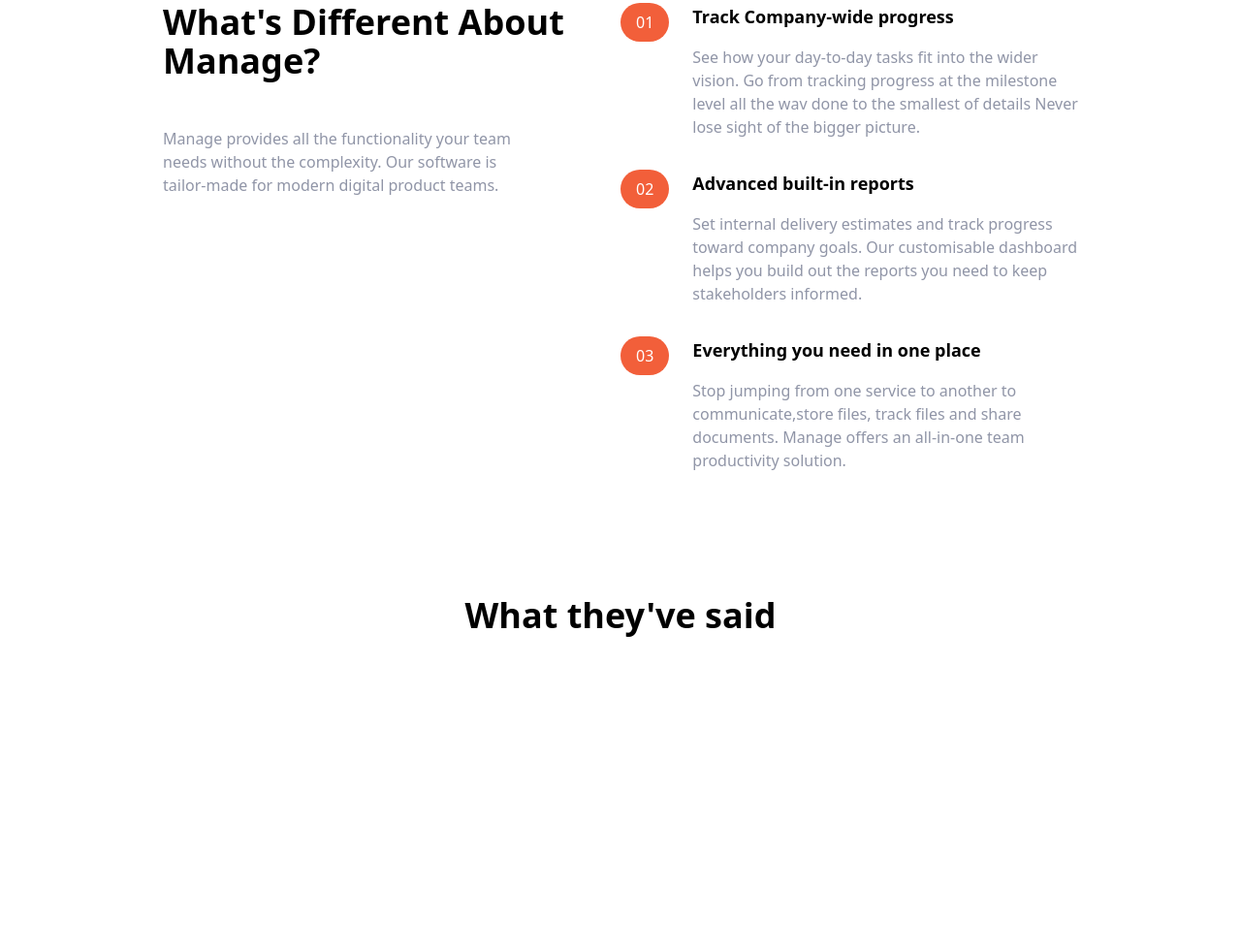
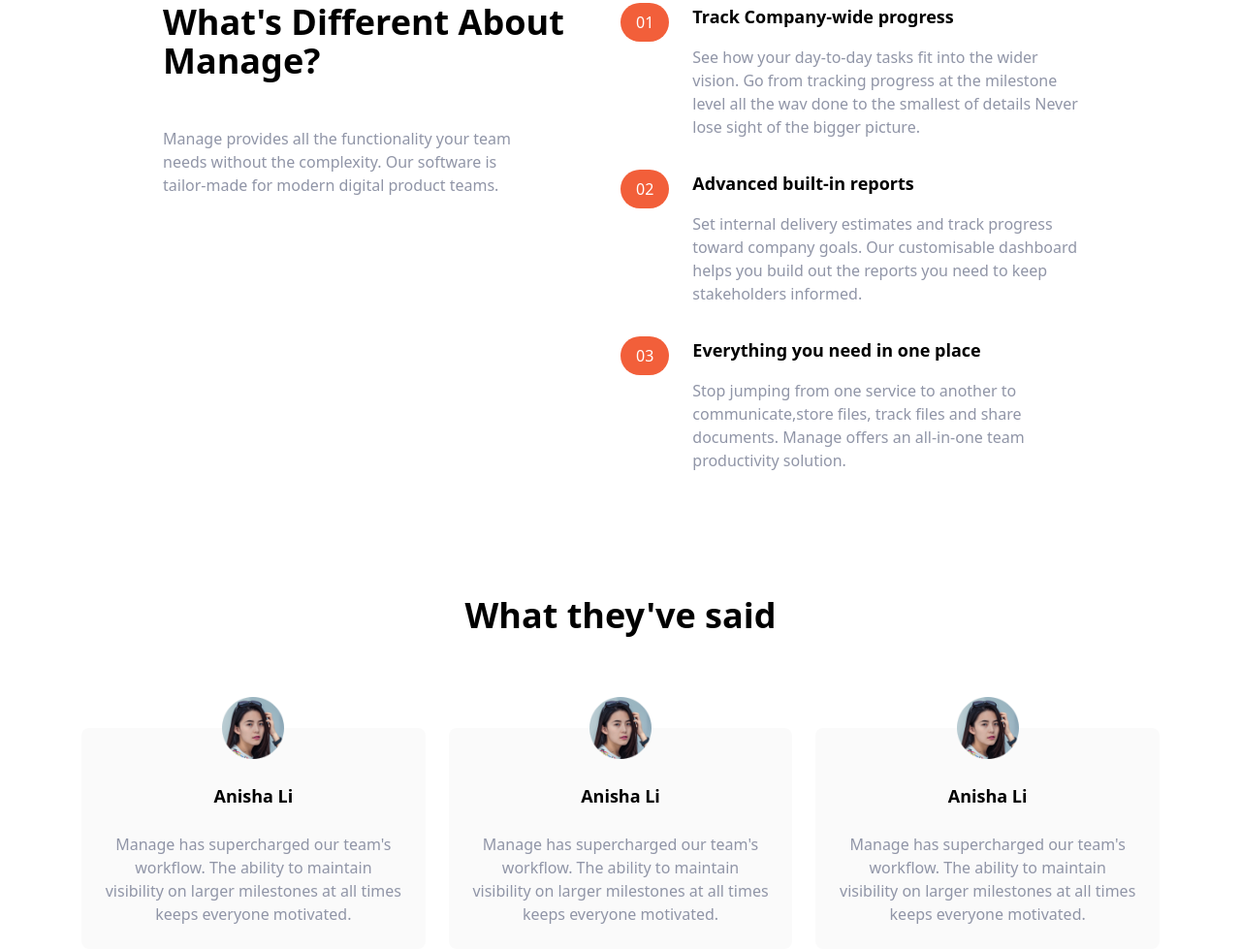
Before and after one commit to thehero1z/manage, a website: page index.html in a window 1280 px wide. Shown: the part 653-1632 px from the top of the page at 97% size. Before the commit the page ends 1312 px from the top, so only its background shows below. Drawn offline with Linux system fonts and the light colour scheme.

Commit message:
testimonial commit

```diff
--- a/index.html
+++ b/index.html
@@ -135,8 +135,28 @@
       <h2 class="text-4xl font-bold text-center">
         What they've said
       </h2>
+      <!-- testimonials container -->
+     <div class="flex flex-col mt-24 md:flex-row md:space-x-6">
+      <!-- 1st Testimonial -->
+      <div class="flex flex-col items-center p-6 space-y-6 rounded-lg bg-veryLightGray md:w-1/3">
+      <img class="w-16 -mt-14 " src="./images/avatar-anisha.png" alt="potrait of Anisha">
+      <h5 class="text-lg font-bold">Anisha Li</h5>
+      <p class="text-darkGrayishBlue"> Manage has supercharged our team's workflow. The ability to maintain visibility on larger milestones at all times keeps everyone motivated.</p>
+     </div>
+      <!-- 1st Testimonial -->
+      <div class="flex flex-col items-center p-6 space-y-6 rounded-lg bg-veryLightGray md:w-1/3">
+        <img class="w-16 -mt-14 " src="./images/avatar-anisha.png" alt="potrait of Anisha">
+        <h5 class="text-lg font-bold">Anisha Li</h5>
+        <p class="text-darkGrayishBlue"> Manage has supercharged our team's workflow. The ability to maintain visibility on larger milestones at all times keeps everyone motivated.</p>
+       </div>
+        <!-- 1st Testimonial -->
+      <div class="flex flex-col items-center p-6 space-y-6 rounded-lg bg-veryLightGray md:w-1/3">
+        <img class="w-16 -mt-14 " src="./images/avatar-anisha.png" alt="potrait of Anisha">
+        <h5 class="text-lg font-bold">Anisha Li</h5>
+        <p class="text-darkGrayishBlue"> Manage has supercharged our team's workflow. The ability to maintain visibility on larger milestones at all times keeps everyone motivated.</p>
+       </div>
+    </div>
 
-    </div>
   </section>
 </body>
 </html>
```
Also changed, not shown: css/main.css.
